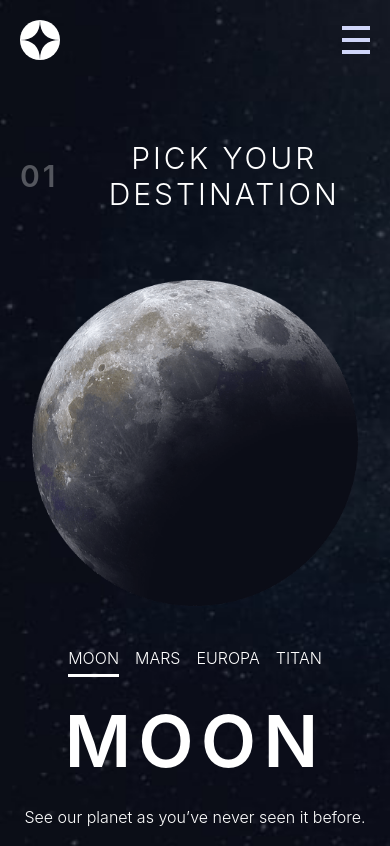
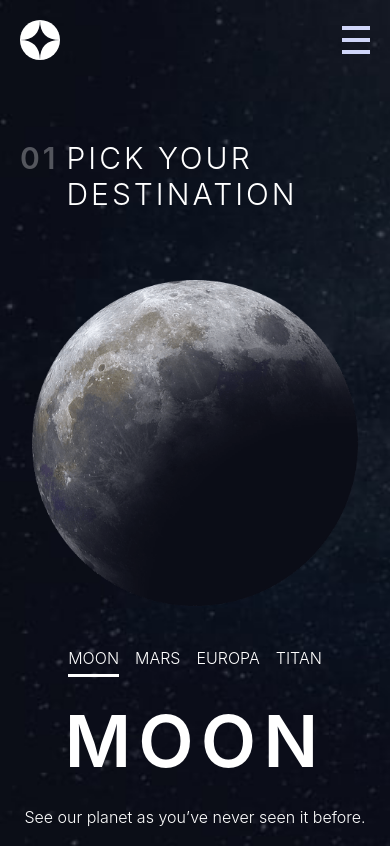
Before and after one commit to Adem20172025/Space-tourism, a React (Vite) app: page /Destination in a window 390 px wide. Shown: the top 846 px of the page. Built offline with nearby package versions, Linux system fonts and the light colour scheme.

Commit message:
Update Destination.tsx

```diff
--- a/src/Space-tourism-components/Destination.tsx
+++ b/src/Space-tourism-components/Destination.tsx
@@ -5,7 +5,7 @@ export function Destination() {
   return (
     <section className="bg-[url('/assets/destination/background-destination-mobile.jpg')] md:bg-[url('/assets/destination/background-destination-tablet.jpg')] lg:bg-[url('/assets/destination/background-destination-desktop.jpg')] text-white min-h-screen bg-cover bg-center bg-no-repeat w-full flex items-center justify-center">
       <section className="max-w-7xl flex flex-col gap-17 mt-35 lg:mt-40 items-center mb-15 w-full">
-        <h1 className="px-5 flex gap-5 items-center text-center md:justify-start  lg:justify-start justify-center text-3xl uppercase font-light tracking-widest w-full">
+        <h1 className="px-5 flex gap-2 lg:gap-5 justify-center md:justify-start  lg:justify-start justify-center text-3xl uppercase font-light tracking-widest w-full">
           <span className="font-semibold text-white/30">01</span>pick your
           destination
         </h1>
```
